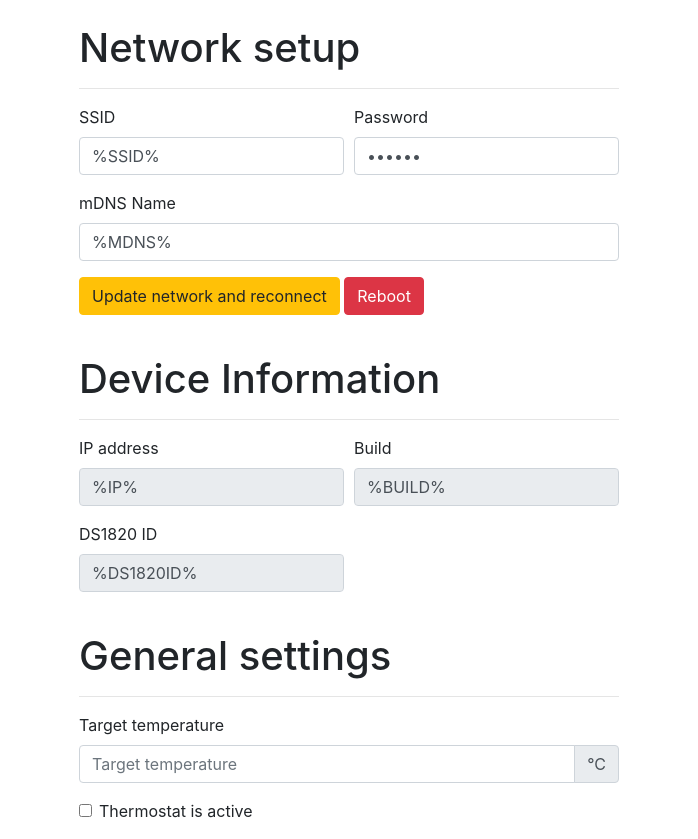
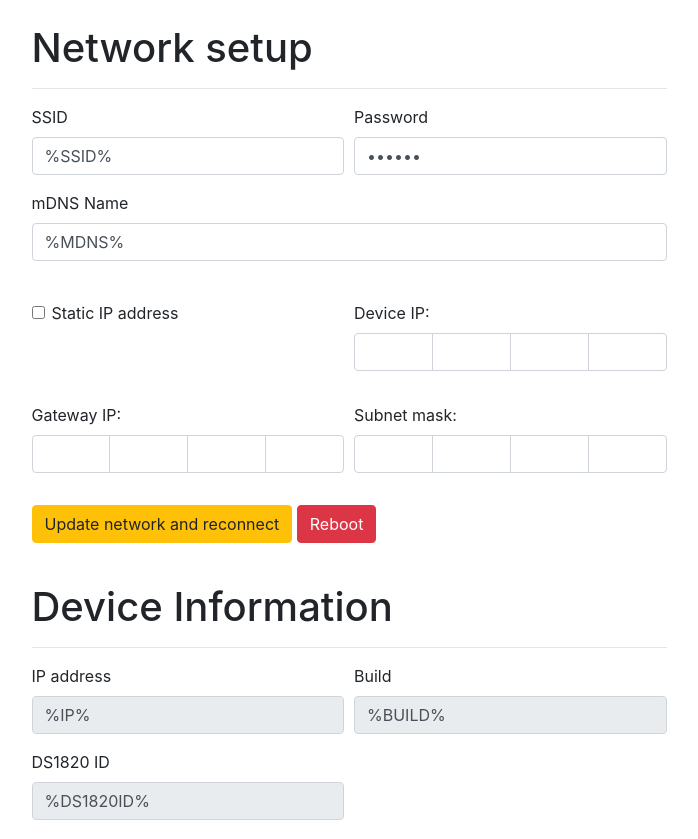
Before and after one commit to Shden/ShHarbor, a plain HTML site: page esp/ShHarbor/thermostat/data/config.html in a window 1280 px wide. Shown: the top 839 px of the page, without its empty margins (291-989 px from the left). Drawn offline with Linux system fonts and the light colour scheme.

```diff
--- a/esp/ShHarbor/thermostat/data/config.html
+++ b/esp/ShHarbor/thermostat/data/config.html
@@ -8,7 +8,7 @@
 <body>
 	<div class="container">
 		<div class="row justify-content-md-center">
-			<div class="col-sm-6">
+			<div class="col-sm-7">
 				<br>
 				<h1>Network setup</h1>
 				<hr>
@@ -26,6 +26,67 @@
 					<div class="form-group">
 						<label for="mDNS">mDNS Name</label>
 						<input type="text" class="form-control" name="MDNS" value="%MDNS%" placeholder="mDNS Name">
+					</div>
+					<br>
+					<div class="form-row">
+						<div class="form-check col-sm-6">
+							<div class="form-check">
+									<input class="form-check-input" type="checkbox" %STATIC_IP% name="ACTIVE">
+									<label class="form-check-label" for="active">
+										Static IP address
+									</label>
+
+							</div>
+						</div>
+
+						<div class="form-group col-sm-6">
+							<label>Device IP:</label>
+							<div class="form-row">
+								<div class="col-sm-12">
+									<div class="form-group">
+										<div class="input-group">
+											<input type="number" min="0" max="255" name="I11" value="%I11%" class="form-control seginput" style="float: left; width: 25%;" maxlength="3" size="3">
+											<input type="number" min="0" max="255" name="I12" value="%I12%" class="form-control seginput" style="float: left; width: 25%;" maxlength="3" size="3">
+											<input type="number" min="0" max="255" name="I13" value="%I13%" class="form-control seginput" style="float: left; width: 25%;" maxlength="3" size="3">
+											<input type="number" min="0" max="255" name="I14" value="%I14%" class="form-control seginput" style="float: left; width: 25%;" maxlength="3" size="3">
+										</div>
+									</div>
+								</div>
+							</div>
+						</div>
+
+					</div>
+					<div class="form-row">
+						<div class="form-group col-sm-6">
+							<label>Gateway IP:</label>
+							<div class="form-row">
+								<div class="col-sm-12">
+									<div class="form-group">
+										<div class="input-group">
+											<input type="number" min="0" max="255" name="I11" value="%I11%" class="form-control seginput" style="float: left; width: 25%;" maxlength="3" size="3">
+											<input type="number" min="0" max="255" name="I12" value="%I12%" class="form-control seginput" style="float: left; width: 25%;" maxlength="3" size="3">
+											<input type="number" min="0" max="255" name="I13" value="%I13%" class="form-control seginput" style="float: left; width: 25%;" maxlength="3" size="3">
+											<input type="number" min="0" max="255" name="I14" value="%I14%" class="form-control seginput" style="float: left; width: 25%;" maxlength="3" size="3">
+										</div>
+									</div>
+								</div>
+							</div>
+						</div>
+						<div class="form-group col-sm-6">
+							<label>Subnet mask:</label>
+							<div class="form-row">
+								<div class="col-sm-12">
+									<div class="form-group">
+										<div class="input-group">
+											<input type="number" min="0" max="255" name="I11" value="%I11%" class="form-control seginput" style="float: left; width: 25%;" maxlength="3" size="3">
+											<input type="number" min="0" max="255" name="I12" value="%I12%" class="form-control seginput" style="float: left; width: 25%;" maxlength="3" size="3">
+											<input type="number" min="0" max="255" name="I13" value="%I13%" class="form-control seginput" style="float: left; width: 25%;" maxlength="3" size="3">
+											<input type="number" min="0" max="255" name="I14" value="%I14%" class="form-control seginput" style="float: left; width: 25%;" maxlength="3" size="3">
+										</div>
+									</div>
+								</div>
+							</div>
+						</div>
 					</div>
 					<button type="submit" name="NETWORK_UPDATE" class="btn btn-warning">Update network and reconnect</button>
 					<button type="submit" name="REBOOT" class="btn btn-danger">Reboot</button>
```
Also changed, not shown: 4 other files.
